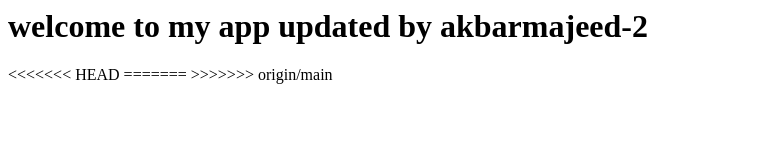
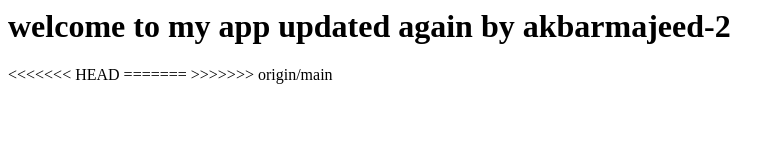
Before and after one commit to abrly/abrly_test_git, a plain HTML site: page index.html in a window 1280 px wide. Shown: the whole page, without its empty margins (0-784 px from the left). Drawn offline with Linux system fonts and the light colour scheme.

Commit message:
Update index.html
another update directly

```diff
--- a/index.html
+++ b/index.html
@@ -9,7 +9,7 @@
              </title>
        </head>
 	<body>
-		<h1> welcome to my app updated by akbarmajeed-2 </h1>
+		<h1> welcome to my app updated again by akbarmajeed-2 </h1>
 	</body>
 <<<<<<< HEAD
 </html>
```
